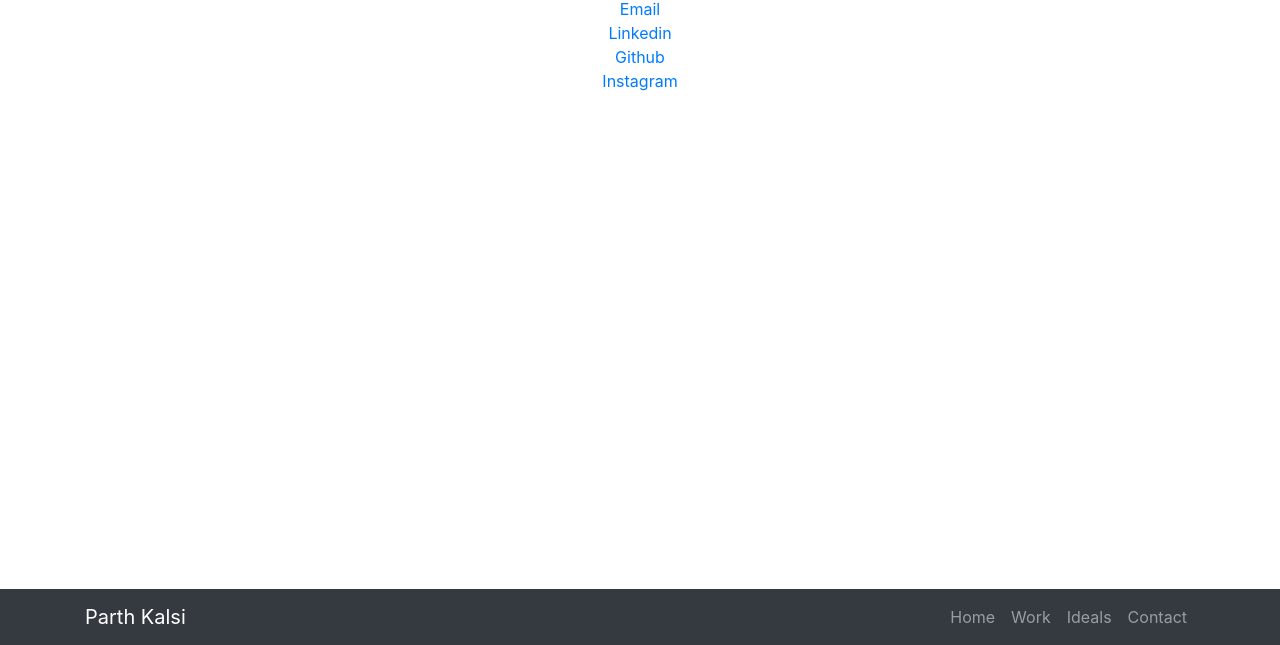
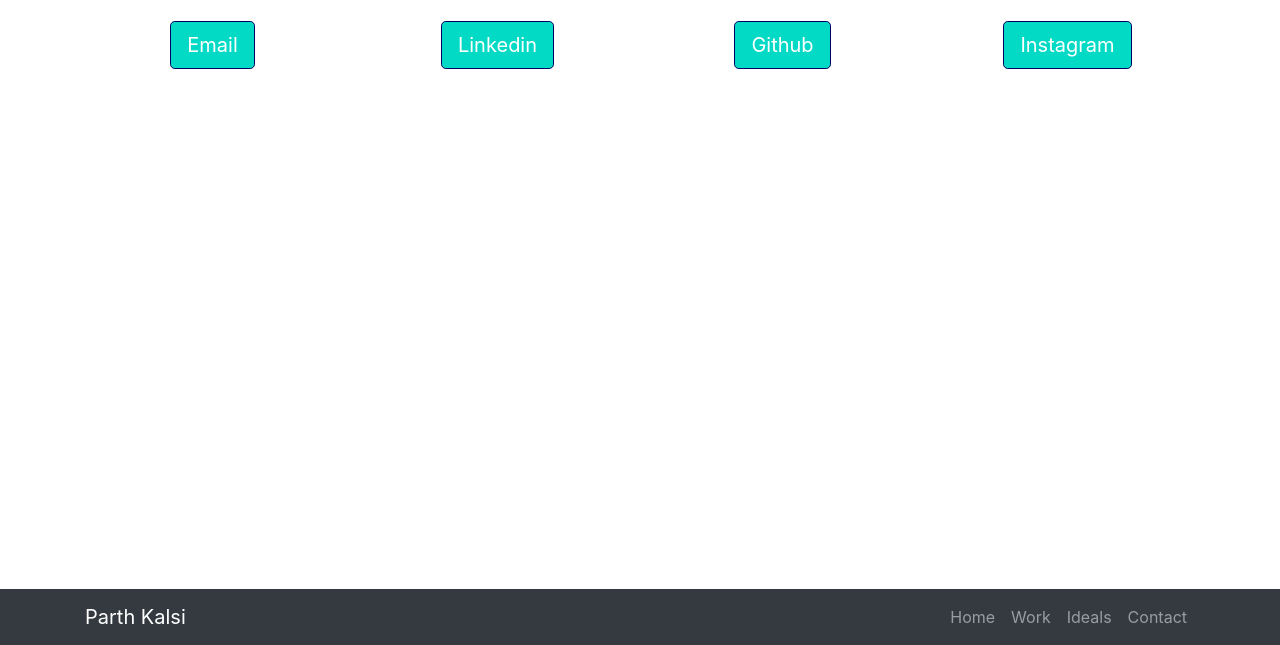
Before and after one commit to allwitnoshit/hdfghgfhgh, a plain HTML site: page contact.html in a window 1280 px wide. Shown: the part 155-800 px from the top of the page. Drawn offline with nearby package versions, Linux system fonts and the light colour scheme.

Commit message:
updated contact.html

```diff
--- a/contact.html
+++ b/contact.html
@@ -8,21 +8,9 @@
     <script src="https://cdnjs.cloudflare.com/ajax/libs/popper.js/1.16.0/umd/popper.min.js"></script>
     <link rel="stylesheet" href="https://cdnjs.cloudflare.com/ajax/libs/font-awesome/4.7.0/css/font-awesome.min.css">
     <script src="https://maxcdn.bootstrapcdn.com/bootstrap/4.4.1/js/bootstrap.min.js"></script>
+    <link rel="stylesheet" href="css/contact.css">
 	<title>Project 0: Contact</title>
-    <style>
-    h1{
-        text-align: center;
-    }
-    ul{
-        text-align: center;
-        list-style: none
-    }
-    .links{
-        display: flex;
-        justify-content: space-between;
-        display: inline;
-    }
-    </style>
+
 </head>
 <body>
 	<nav class="navbar navbar-expand-sm navbar-dark bg-dark fixed-bottom">
@@ -49,25 +37,26 @@
     	    </div>
     	</div>
     </nav>
+
     <br></br>
-    <h1>Contact</h1>
+    <br></br>
+    <h1 class="text-center">Contact</h1>
+
     <div class="container my-3 py-3">
-    <ul class="links">
-         <li>
-            <a href="mailto:parthkalsi7@gmail.com">Email</a>
-        </li>
-
-         <li>
-            <a href="https://www.linkedin.com/in/parthkalsi7/">Linkedin</a>
-        </li>
-
-         <li>
-            <a href="https://github.com/allwitnoshit">Github</a>
-        </li>
-
-         <li>
-            <a href="https://www.instagram.com/allwitnoshit">Instagram</a>
-        </li>
+        <div class="row">
+            <div class="col-xl-3 col-lg-3 col-md-3 col-sm-3">
+                <a class="btn btn-primary btn-lg" href="mailto:parthkalsi7@gmail.com">Email</a>
+            </div>
+            <div class="col-xl-3 col-lg-3 col-md-3 col-sm-3">
+                 <a class="btn btn-primary btn-lg" href="https://www.linkedin.com/in/parthkalsi7/">Linkedin</a>
+            </div>
+            <div class="col-xl-3 col-lg-3 col-md-3 col-sm-3">
+                <a class="btn btn-primary btn-lg" href="https://github.com/allwitnoshit">Github</a>
+            </div>
+            <div class="col-xl-3 col-lg-3 col-md-3 col-sm-3">
+                <a class="btn btn-primary btn-lg" href="https://www.instagram.com/allwitnoshit">Instagram</a>
+            </div>
+        </div>
     </div>
 
 </body>
--- /dev/null
+++ b/css/contact.css
@@ -0,0 +1,20 @@
+
+ h1{
+    text-align: center;
+}
+ ul{
+    text-align: center;
+    list-style: none
+ }
+ .row{
+    text-align: center;
+ }
+.btn-primary,
+.btn-primary:hover,
+.btn-primary:active,
+.btn-primary:visited,
+.btn-primary:focus {
+    background-color: #03DAC6;
+    border-color: #000063;
+    margin-bottom: 15px;
+}
```
